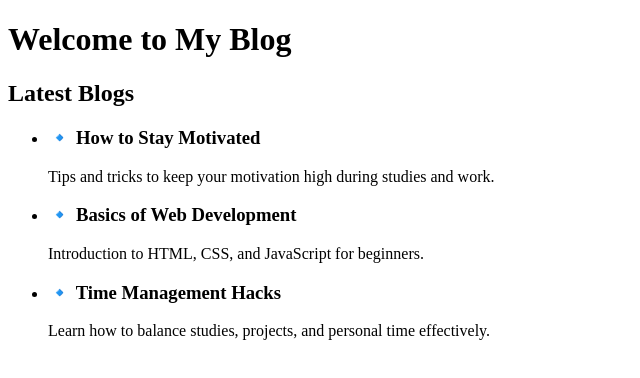
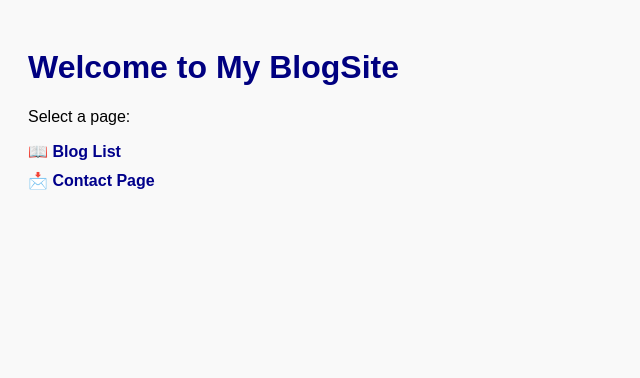
Before and after one commit to Rupasri0105/BlogSite, a plain HTML site: page index.html in a window 1280 px wide. Shown: the whole page, without its empty margins (0-640 px from the left). Drawn offline with Linux system fonts and the light colour scheme.

Commit message:
Updated index page with navigation links to Blog and Contact

```diff
--- a/index.html
+++ b/index.html
@@ -1,25 +1,39 @@
 <!DOCTYPE html>
 <html>
 <head>
-    <title>Blog Site</title>
+    <title>My BlogSite</title>
+    <style>
+        body {
+            font-family: Arial, sans-serif;
+            background-color: #f9f9f9;
+            padding: 20px;
+        }
+        h1 {
+            color: navy;
+        }
+        ul {
+            list-style: none;
+            padding: 0;
+        }
+        li {
+            margin: 10px 0;
+        }
+        a {
+            text-decoration: none;
+            color: darkblue;
+            font-weight: bold;
+        }
+        a:hover {
+            color: teal;
+        }
+    </style>
 </head>
 <body>
-    <h1>Welcome to My Blog</h1>
-
-    <h2>Latest Blogs</h2>
+    <h1>Welcome to My BlogSite</h1>
+    <p>Select a page:</p>
     <ul>
-        <li>
-            <h3>🔹 How to Stay Motivated</h3>
-            <p>Tips and tricks to keep your motivation high during studies and work.</p>
-        </li>
-        <li>
-            <h3>🔹 Basics of Web Development</h3>
-            <p>Introduction to HTML, CSS, and JavaScript for beginners.</p>
-        </li>
-        <li>
-            <h3>🔹 Time Management Hacks</h3>
-            <p>Learn how to balance studies, projects, and personal time effectively.</p>
-        </li>
+        <li><a href="blog.html">📖 Blog List</a></li>
+        <li><a href="contact.html">📩 Contact Page</a></li>
     </ul>
 </body>
 </html>
```
